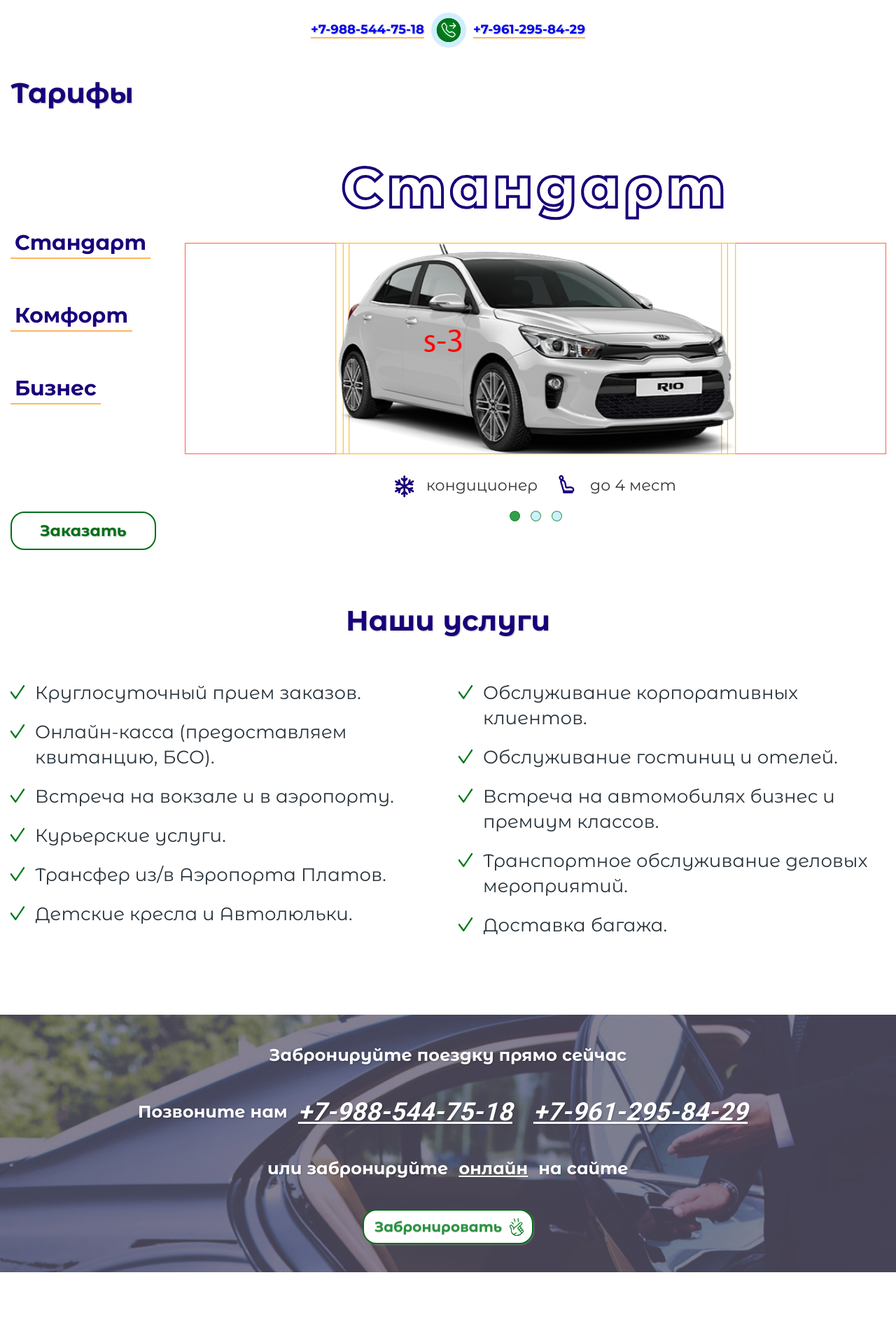
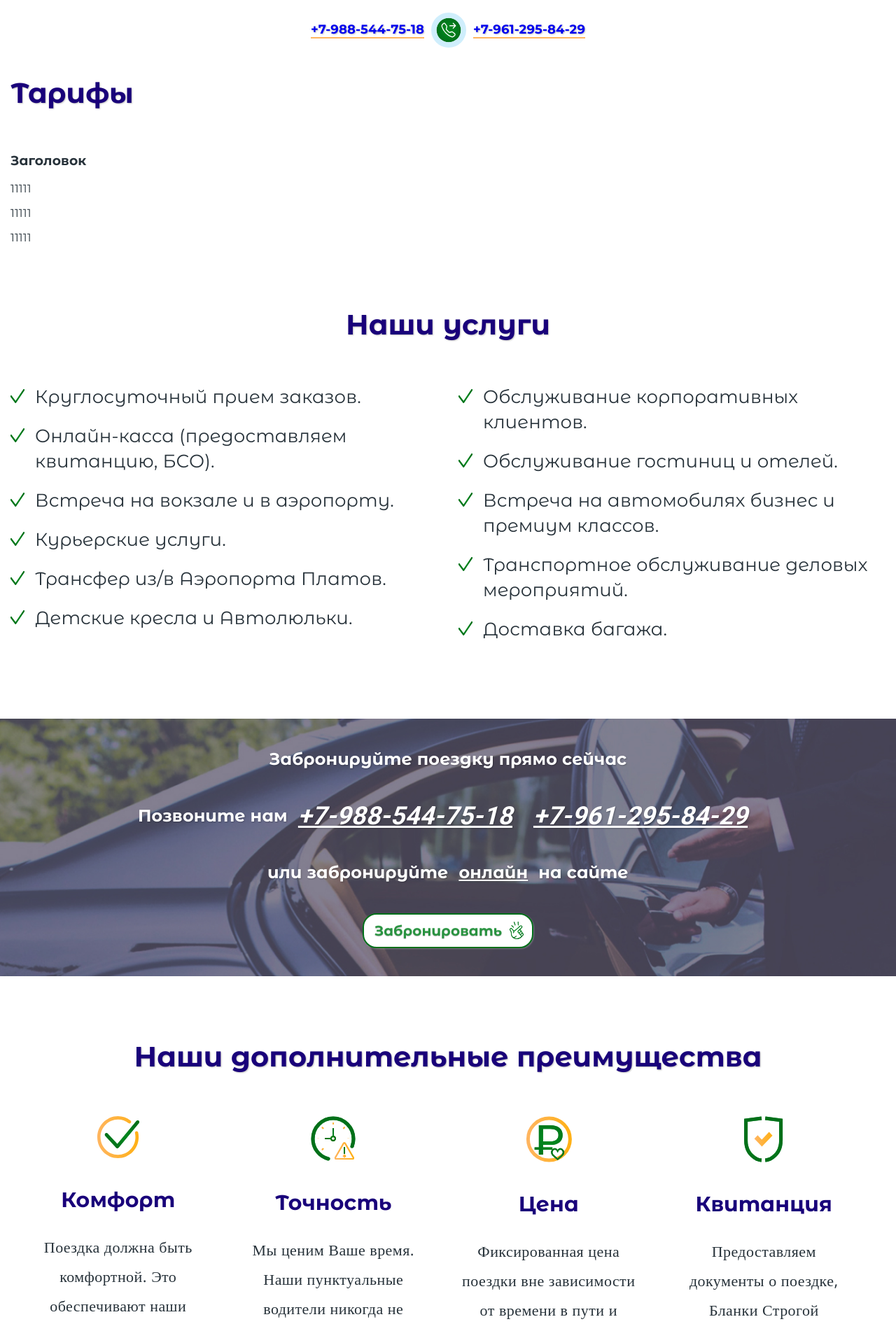
Before and after one commit to alexander-drach/redesign-transfer-rostov, a PHP site: page / in a window 1280 px wide. Shown: the part 710-2602 px from the top of the page at 70% size. Run offline with PHP 8.4, Linux system fonts and the light colour scheme.

Commit message:
new rates

```diff
--- a/index.php
+++ b/index.php
@@ -7,47 +7,20 @@
     <div class="rates">
       <div class="container">
         <h2 class="title-section">Тарифы</h2>
-        <div class="tabs-wrapper">
-          <div class="tabs">
-            <header class="tabs-header">
-              <button class="tabs-header__item">Стандарт</button>
-              <button class="tabs-header__item">Комфорт</button>
-              <button class="tabs-header__item">Бизнес</button>
-            </header><!-- tabs__header -->
-            <div class="tabs-content">
-              <section class="tabs-content__item">
-                <h3 class="tabs-content__title">Стандарт</h3>
-                <div class="slider">
-                  <div class="slides-wrapper">
-                    <img src="img/slider/s-1.png" alt="">
-                    <img src="img/slider/s-2.png" alt="">
-                    <img src="img/slider/s-3.png" alt="">
-                  </div>
-                </div>
-                <ul class="list tabs-features">
-                  <li class="tabs-features__item">
-                    <div class="tabs-features__icon">
-                      <img src="img/icons/icon-condition.svg" alt="">
-                    </div>
-                    <span class="tabs-features__text">кондиционер</span>
-                  </li>
-                  <li class="tabs-features__item">
-                    <div class="tabs-features__icon">
-                      <img src="img/icons/icon-place.svg" alt="">
-                    </div>
-                    <span class="tabs-features__text">до 4 мест</span>
-                  </li>
-                </ul>
-                <div class="slider__nav">
-                  <button class="slider__dot slider__dot_active"></button>
-                  <button class="slider__dot"></button>
-                  <button class="slider__dot"></button>
-                </div>
-              </section><!-- tabs-content__item -->
-            </div><!-- tabs-content -->
-          </div><!-- tabs -->
-          <a class="routs__link" href="./page-booking.php?rate=">Заказать</a>
-        </div><!-- tabs-wrapper -->
+        <ul class="list list_rates">
+          <li class="list__item">
+            <h3 class="rates__title">Заголовок</h3>
+            <div class="rates__thumb">
+              <img src="" alt="">
+            </div>
+            <div class="rates__info">
+              <p>11111</p>
+              <p>11111</p>
+              <p>11111</p>
+            </div>
+          </li><!-- list__item -->
+        </ul>
+
       </div><!-- container -->
     </div><!-- rates -->
 
--- a/style.css
+++ b/style.css
@@ -476,124 +476,26 @@ textarea {
 /* FRONT-PAGE */
 
 /*tabs */
-.tabs {
-    display: flex;
-    align-items: center;
-}
-
-.tabs-header {
-    width: 250px;
-}
-
-.tabs-header__item {
-    display: block;
-    font-family: "Montserrat Alternates";
-    font-weight: bold;
-    font-size: 30px;
-    line-height: 40px;
-    /* letter-spacing: 0.01em; */
-    color: var(--titles);
-    margin-bottom: 60px;
-}
-
-.tabs-header__item:hover {
-    color: rgba(25, 1, 122, 0.5);
-}
-
-.tabs-content {
-    /* outline: 1px solid green; */
-    flex: 1;
-}
-
-.tabs-content__title {
-    font-family: "Montserrat Alternates";
-    font-style: normal;
-    font-weight: 800;
-    font-size: 80px;
-    line-height: 100px;
-    text-align: center;
-    letter-spacing: 0.08em;
-    color: #ffffff;
-    -webkit-text-stroke-width: 4px;
-    -webkit-text-stroke-color: var(--titles);
-    margin-bottom: 30px;
-}
-
-.slider {
-    display: flex;
-    justify-content: center;
-    margin-bottom: 30px;
-    outline: 1px solid tomato;
-}
-
-.slides-wrapper {
-    position: relative;
-    height: 300px;
-    width: 100%;
-}
-
-.slider img {
-    position: absolute;
-    left: 50%;
-    top: 50%;
-    transform: translate(-50%, -50%);
-    height: 300px;
-    width: auto;
-    outline: 1px solid #ffb015;
-}
-
-.tabs-features {
-    display: flex;
-    align-items: center;
-    justify-content: center;
-    margin-bottom: 20px;
-}
-
-.tabs-features__item {
-    display: flex;
-    align-items: center;
-    margin-right: 30px;
-}
-
-.tabs-features__item:last-child {
-    margin-right: 0;
-}
-
-.tabs-features__icon {
-    width: 30px;
-    height: 30px;
-    margin-right: 15px;
-}
-
-.tabs-features__text {
-    font-size: 22px;
-    line-height: 32px;
-    color: #333333;
-}
-
-.slider__nav {
-    display: flex;
-    justify-content: center;
-}
-
-.slider__dot {
-    width: 15px;
-    height: 15px;
-    border-radius: 50%;
-    background: #cfeefc;
-    border: 1px solid;
-    border: 1px solid rgba(2, 134, 31, 0.8);
-    margin-right: 15px;
-}
-
-.slider__dot:last-child {
-    margin-right: 0;
-}
-
-.slider__dot.slider__dot_active {
-    background: rgba(2, 134, 31, 0.8);
-}
-
+
+.list_rates {
+
+}
+
+.list__item {
+
+}
+
+.rates__title {
+
+}
+
+.rates__thumb {
+
+}
+
+.rates__info {
+
+}
 /*tabs end */
 
 /* rates */
```
